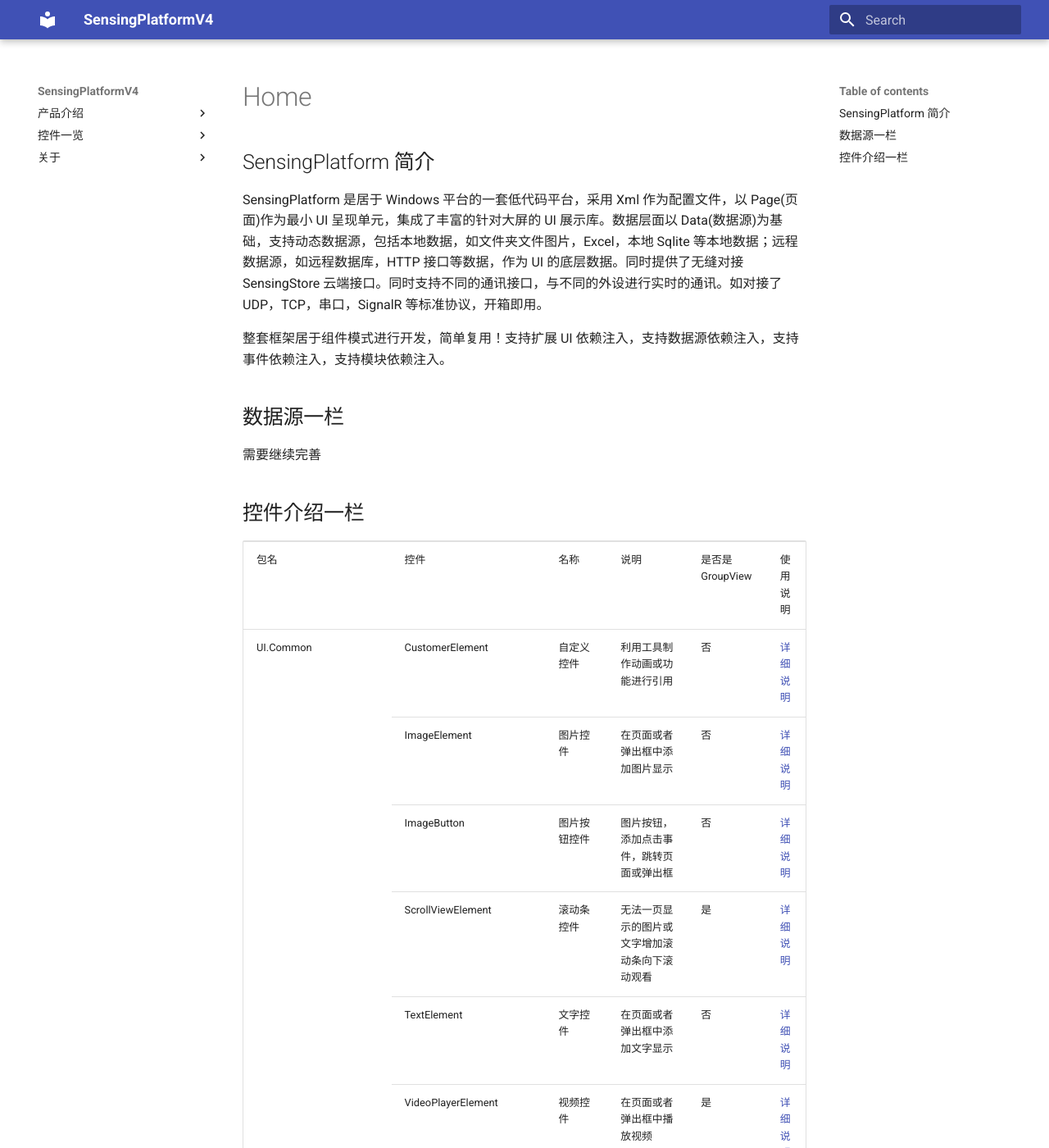
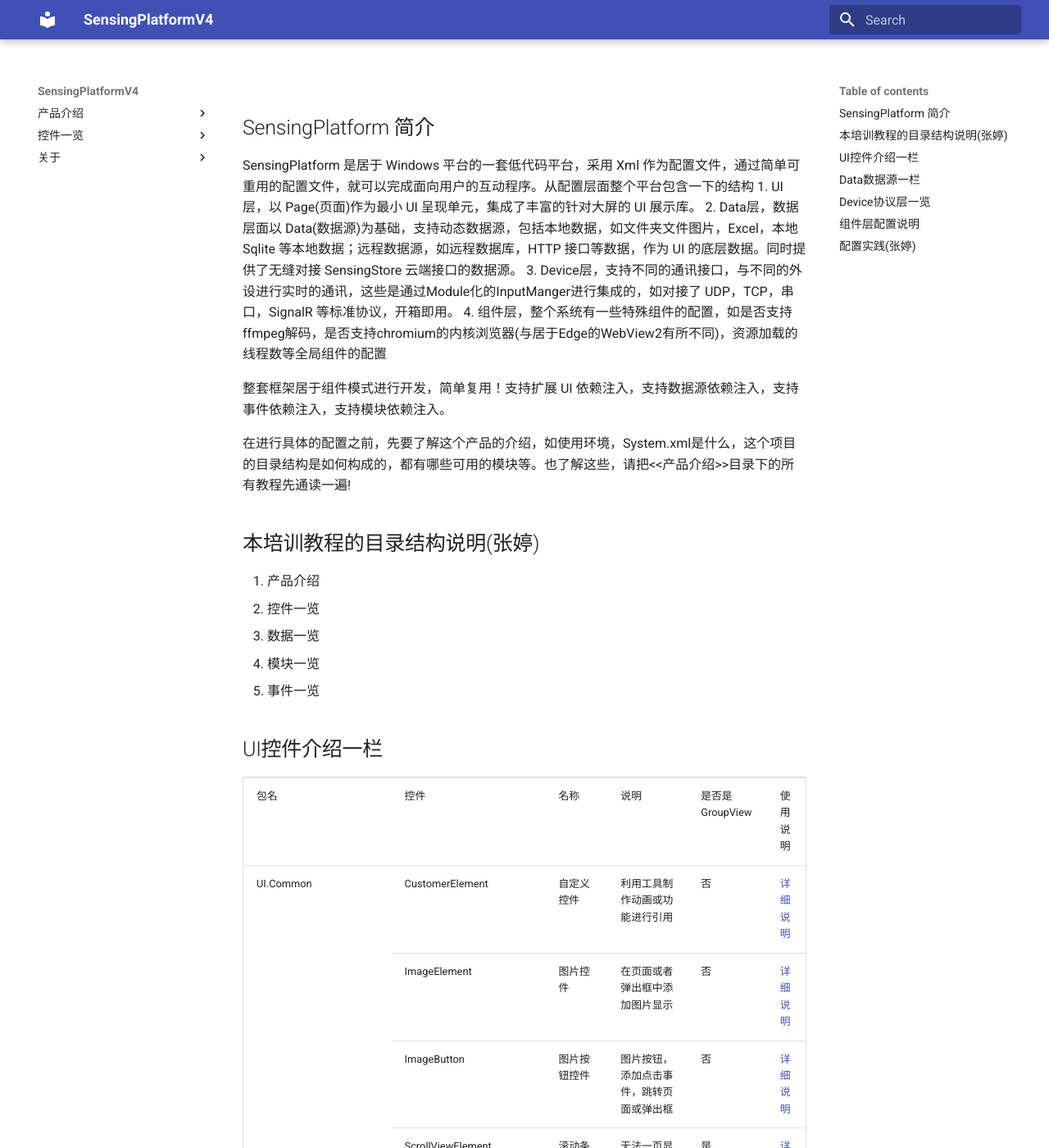
Before and after one commit to troncell/SensingPlatformDocs, an MkDocs documentation site: the page built from docs/README.md, in a window 1280 px wide and 1400 px high. Shown: the whole window at 82% size. Built offline with MkDocs 1.6.1 and Material for MkDocs 9.7.7, drawn with Linux system fonts in a browser that asks for light colours; some of the changed text lies outside the part shown.

Commit message:
update the docs

```diff
--- a/docs/README.md
+++ b/docs/README.md
@@ -1,14 +1,25 @@
 ## SensingPlatform 简介
 
-SensingPlatform 是居于 Windows 平台的一套低代码平台，采用 Xml 作为配置文件，以 Page(页面)作为最小 UI 呈现单元，集成了丰富的针对大屏的 UI 展示库。数据层面以 Data(数据源)为基础，支持动态数据源，包括本地数据，如文件夹文件图片，Excel，本地 Sqlite 等本地数据；远程数据源，如远程数据库，HTTP 接口等数据，作为 UI 的底层数据。同时提供了无缝对接 SensingStore 云端接口。同时支持不同的通讯接口，与不同的外设进行实时的通讯。如对接了 UDP，TCP，串口，SignalR 等标准协议，开箱即用。
+SensingPlatform 是居于 Windows 平台的一套低代码平台，采用 Xml 作为配置文件，通过简单可重用的配置文件，就可以完成面向用户的互动程序。从配置层面整个平台包含一下的结构
+1. UI层，以 Page(页面)作为最小 UI 呈现单元，集成了丰富的针对大屏的 UI 展示库。
+2. Data层，数据层面以 Data(数据源)为基础，支持动态数据源，包括本地数据，如文件夹文件图片，Excel，本地 Sqlite 等本地数据；远程数据源，如远程数据库，HTTP 接口等数据，作为 UI 的底层数据。同时提供了无缝对接 SensingStore 云端接口的数据源。
+3. Device层，支持不同的通讯接口，与不同的外设进行实时的通讯，这些是通过Module化的InputManger进行集成的，如对接了 UDP，TCP，串口，SignalR 等标准协议，开箱即用。
+4. 组件层，整个系统有一些特殊组件的配置，如是否支持ffmpeg解码，是否支持chromium的内核浏览器(与居于Edge的WebView2有所不同)，资源加载的线程数等全局组件的配置
 
 整套框架居于组件模式进行开发，简单复用！支持扩展 UI 依赖注入，支持数据源依赖注入，支持事件依赖注入，支持模块依赖注入。
 
-## 数据源一栏
+在进行具体的配置之前，先要了解这个产品的介绍，如使用环境，System.xml是什么，这个项目的目录结构是如何构成的，都有哪些可用的模块等。也了解这些，请把<<产品介绍>>目录下的所有教程先通读一遍!
 
-需要继续完善
+## 本培训教程的目录结构说明(张婷)
+1. 产品介绍
+2. 控件一览
+3. 数据一览
+4. 模块一览
+5. 事件一览
 
-## 控件介绍一栏
+
+
+## UI控件介绍一栏
 
 <table>
     <tr style="font-weight: bold">
@@ -312,3 +323,21 @@
          <td> <a href="https://github.com/troncell/SensingPlatformDocs/blob/master/docs/%E6%8E%A7%E4%BB%B6%E4%B8%80%E8%A7%88/FloorsElement.md"> 详细说明</td>
     </tr>
 </table>
+
+## Data数据源一栏
+
+需要继续完善(张婷)
+
+## Device协议层一览
+
+需要继续完善(张婷)
+
+## 组件层配置说明
+
+需要继续完善(张婷)
+
+# 配置实践(张婷)
+
+当您完成上面所有的教程后，您就可以自己尝试配置互动软件程序了，当然可以边学边实践，同时在公司的bilibili上也有很多视频的配置教程，可进行学习。具体的视频如下：
+
+配置结构 https://ddasdfasdfasdfasdfasdf
```
Also changed, not shown: docs/事件一览/README.md (+9 -2 lines), docs/产品介绍/项目配置结构的介绍.md (+1 -1 lines).
